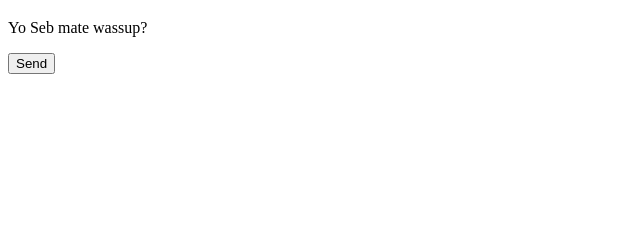
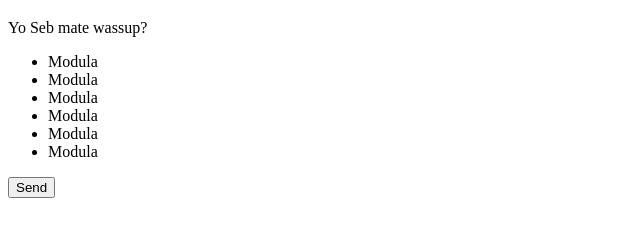
Before and after one commit to sebframpton/training, a plain HTML site: page index.html in a window 1280 px wide. Shown: the part 61-298 px from the top of the page, without its empty margins (0-640 px from the left). Drawn offline with Linux system fonts and the light colour scheme.

Commit message:
feat added a list of modula /

```diff
--- a/index.html
+++ b/index.html
@@ -12,6 +12,14 @@
     <p>
         Yo Seb mate wassup?
     </p>
+    <ul>
+        <li>Modula</li>
+        <li>Modula</li>
+        <li>Modula</li>
+        <li>Modula</li>
+        <li>Modula</li>
+        <li>Modula</li>
+    </ul>
     <button type="submit">Send</button>
 </body>
 
```
